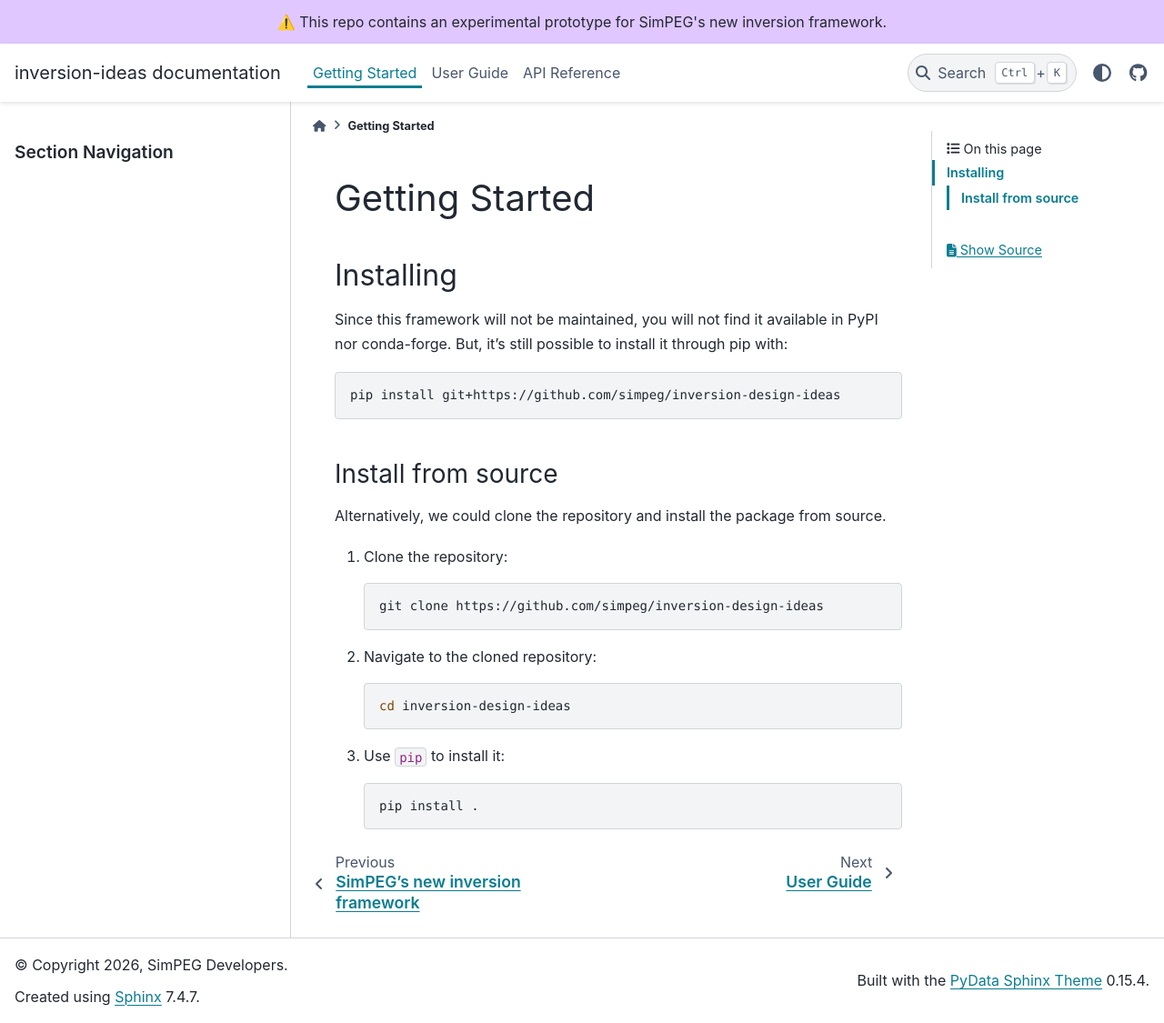
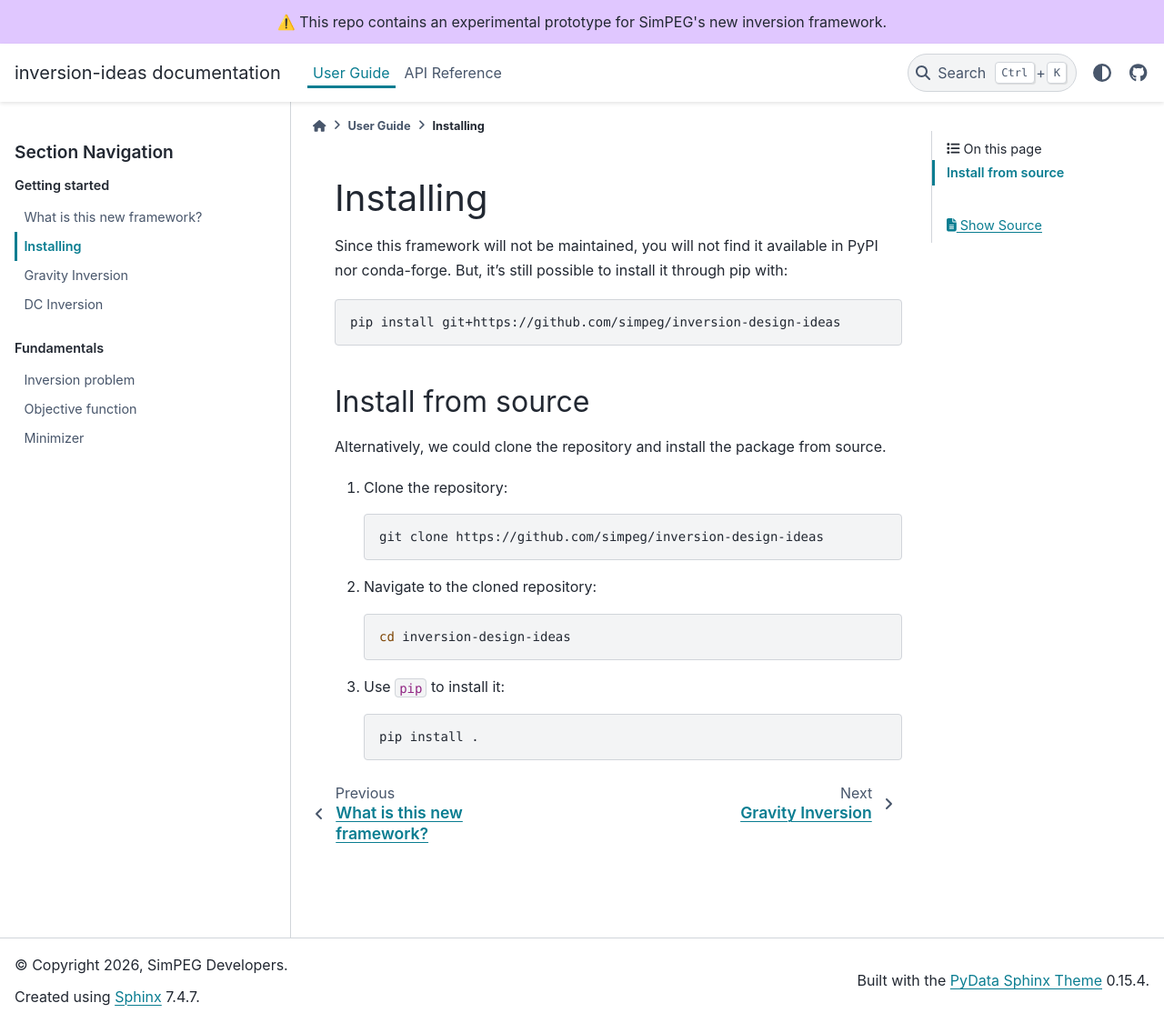
Before and after one commit to simpeg/inversion-design-ideas, a Sphinx documentation site: the page built from docs/user-guide/installing.rst, in a window 1280 px wide and 1125 px high. Shown: the whole window at 91% size. Built offline with Sphinx 7.4.7 and the PyData theme 0.15.4, drawn with Linux system fonts in a browser that asks for light colours.

Commit message:
Reorganize docs
Remove the Getting Started section and move it as a toc under the User
Guide. Add some pages as placeholders for future content in the docs.

```diff
--- /dev/null
+++ b/docs/user-guide/dc-inversion.rst
@@ -0,0 +1,4 @@
+DC Inversion
+============
+
+Coming soon...
--- /dev/null
+++ b/docs/user-guide/gravity-inversion.rst
@@ -0,0 +1,4 @@
+Gravity Inversion
+=================
+
+Coming soon...
--- a/docs/user-guide/index.rst
+++ b/docs/user-guide/index.rst
@@ -4,8 +4,17 @@ User Guide
 ----------
 
 .. toctree::
-   :maxdepth: 2
-   :caption: Basic concepts
+   :maxdepth: 1
+   :caption: Getting started
+
+   what
+   installing
+   gravity-inversion
+   dc-inversion
+
+.. toctree::
+   :maxdepth: 1
+   :caption: Fundamentals
 
    inversion-concept
    objective-function
--- a/docs/getting-started/index.rst
+++ b/docs/user-guide/installing.rst
@@ -1,10 +1,7 @@
-.. _getting-started:
-
-Getting Started
-===============
+.. _installing:
 
 Installing
-----------
+==========
 
 Since this framework will not be maintained, you will not find it available in PyPI nor conda-forge. But, it's still possible to install it through pip with:
 
@@ -13,7 +10,7 @@ Since this framework will not be maintained, you will not find it available in P
 	pip install git+https://github.com/simpeg/inversion-design-ideas
 
 Install from source
-~~~~~~~~~~~~~~~~~~~
+-------------------
 
 Alternatively, we could clone the repository and install the package from source.
 
--- /dev/null
+++ b/docs/user-guide/what.rst
@@ -0,0 +1,2 @@
+What is this new framework?
+===========================
```
Also changed, not shown: docs/index.rst (+1 -16 lines).
